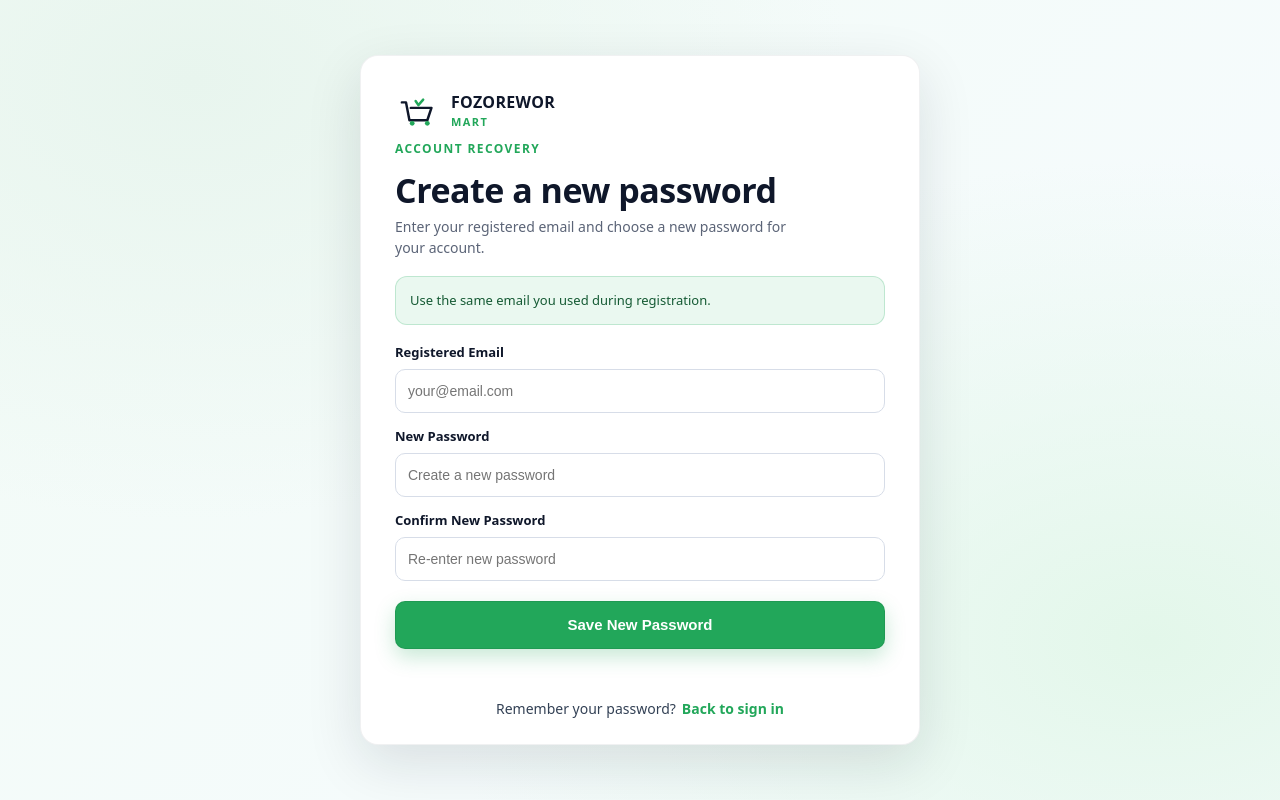
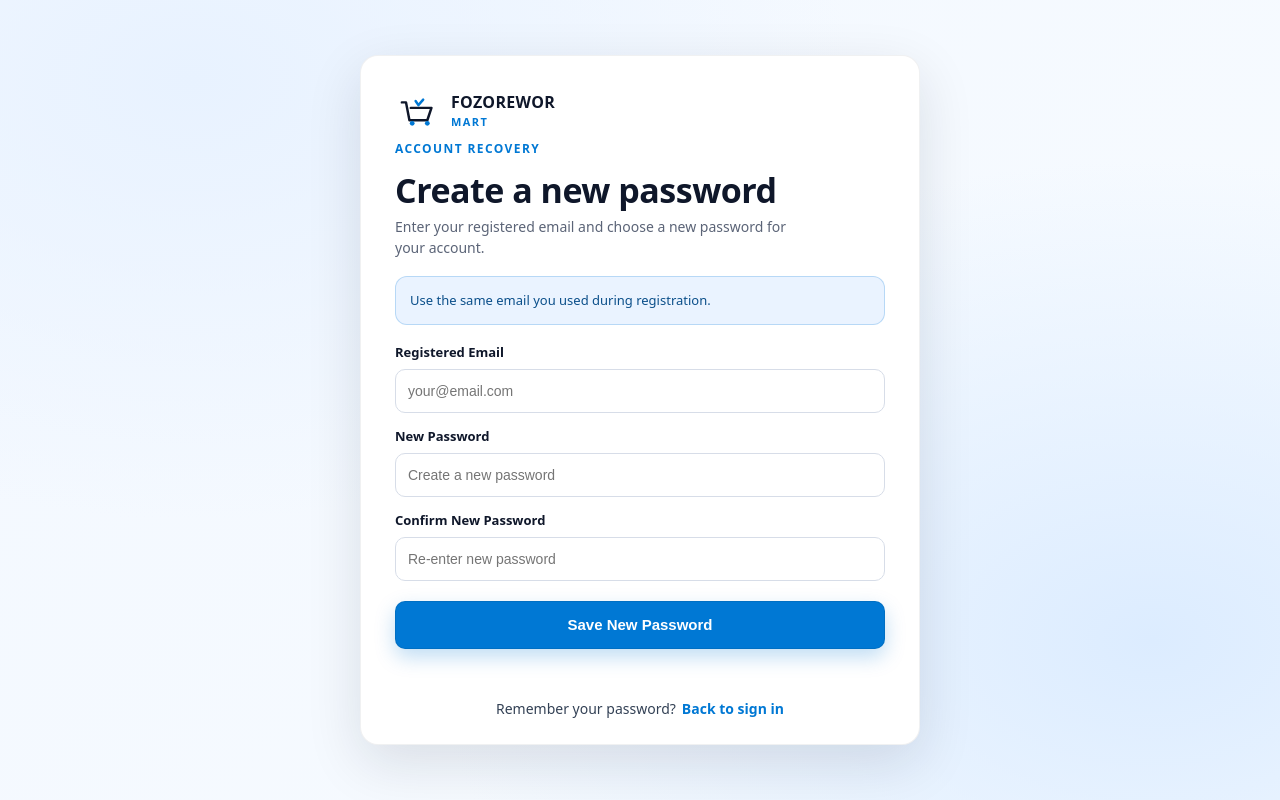
Before and after one commit to fozorewor/fozorewor-mart-capstone, a React (Vite) app in the folder frontend/: page /forgot-password in a window 1280 px wide. Built offline with nearby package versions, Linux system fonts and the light colour scheme; no server answers.

Commit message:
update UI styling

```diff
--- a/frontend/src/auth/AuthCard.jsx
+++ b/frontend/src/auth/AuthCard.jsx
@@ -18,15 +18,15 @@ function BrandMark() {
       />
       <path
         d="M25 52a3.5 3.5 0 1 0 0-7 3.5 3.5 0 0 0 0 7Z"
-        fill="#22a75a"
+        fill="#0078d4"
       />
       <path
         d="M47 52a3.5 3.5 0 1 0 0-7 3.5 3.5 0 0 0 0 7Z"
-        fill="#22a75a"
+        fill="#0078d4"
       />
       <path
         d="M30 16l4 6 7-8"
-        stroke="#22a75a"
+        stroke="#0078d4"
         strokeWidth="3.6"
         strokeLinecap="round"
         strokeLinejoin="round"
--- a/frontend/src/auth/authPages.css
+++ b/frontend/src/auth/authPages.css
@@ -1,13 +1,13 @@
 :root {
-  --auth-bg-0: #e8f5ee;
-  --auth-bg-1: #f2fbf6;
+  --auth-bg-0: #e8f2ff;
+  --auth-bg-1: #f3f8ff;
   --auth-card: #ffffff;
   --auth-text: #0f172a;
   --auth-muted: #5b6477;
   --auth-border: #d7dde8;
   --auth-field-bg: #eef4ff;
-  --auth-brand: #22a75a;
-  --auth-brand-dark: #1c8a4b;
+  --auth-brand: #0078d4;
+  --auth-brand-dark: #005ea6;
   --auth-shadow: 0 18px 55px rgba(15, 23, 42, 0.12);
   --auth-radius: 18px;
 }
@@ -23,7 +23,7 @@
       var(--auth-bg-0),
       transparent 55%
     ),
-    radial-gradient(1200px 800px at 90% 80%, #e3f7ea, transparent 60%),
+    radial-gradient(1200px 800px at 90% 80%, #dcecff, transparent 60%),
     linear-gradient(135deg, var(--auth-bg-1), #f7fbff);
 }
 
@@ -98,9 +98,9 @@
 }
 
 .authCallout {
-  background: #eaf8f0;
-  border: 1px solid rgba(34, 167, 90, 0.22);
-  color: #155a34;
+  background: #eaf3ff;
+  border: 1px solid rgba(0, 120, 212, 0.22);
+  color: #0b4f8a;
   border-radius: 12px;
   padding: 14px 14px;
   margin: 10px 0 18px;
@@ -141,8 +141,8 @@
 
 .authInput:focus,
 .authSelect:focus {
-  border-color: rgba(34, 167, 90, 0.55);
-  box-shadow: 0 0 0 4px rgba(34, 167, 90, 0.12);
+  border-color: rgba(0, 120, 212, 0.55);
+  box-shadow: 0 0 0 4px rgba(0, 120, 212, 0.12);
 }
 
 .authHint {
@@ -205,7 +205,7 @@
   font-size: 15px;
   font-weight: 800;
   cursor: pointer;
-  box-shadow: 0 8px 20px rgba(34, 167, 90, 0.25);
+  box-shadow: 0 8px 20px rgba(0, 120, 212, 0.25);
 }
 
 .authPrimaryBtn:hover {
@@ -228,7 +228,7 @@
 }
 
 .authOutputSuccess {
-  color: #166534;
+  color: #005ea6;
 }
 
 .authFooter {
```
